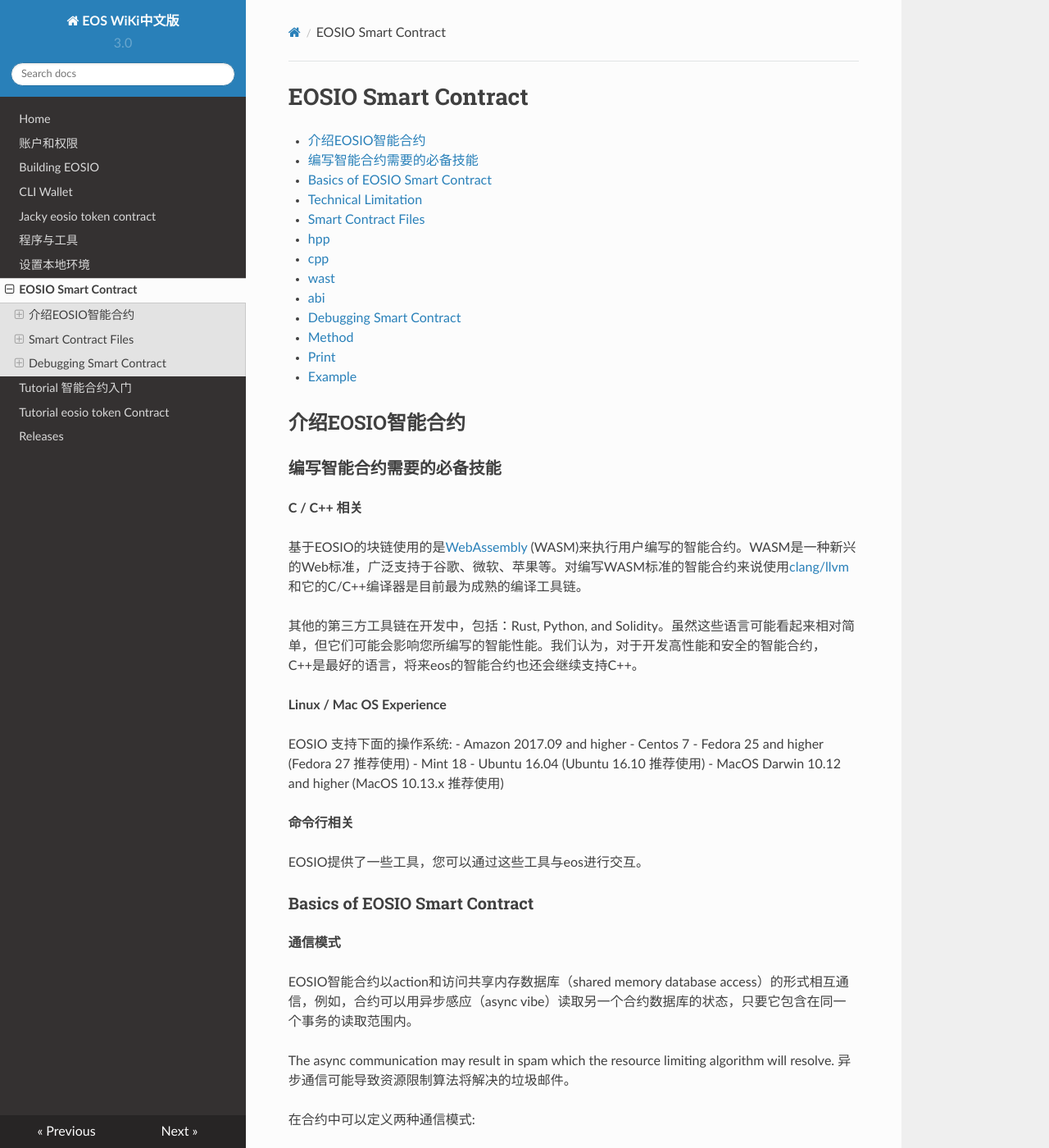
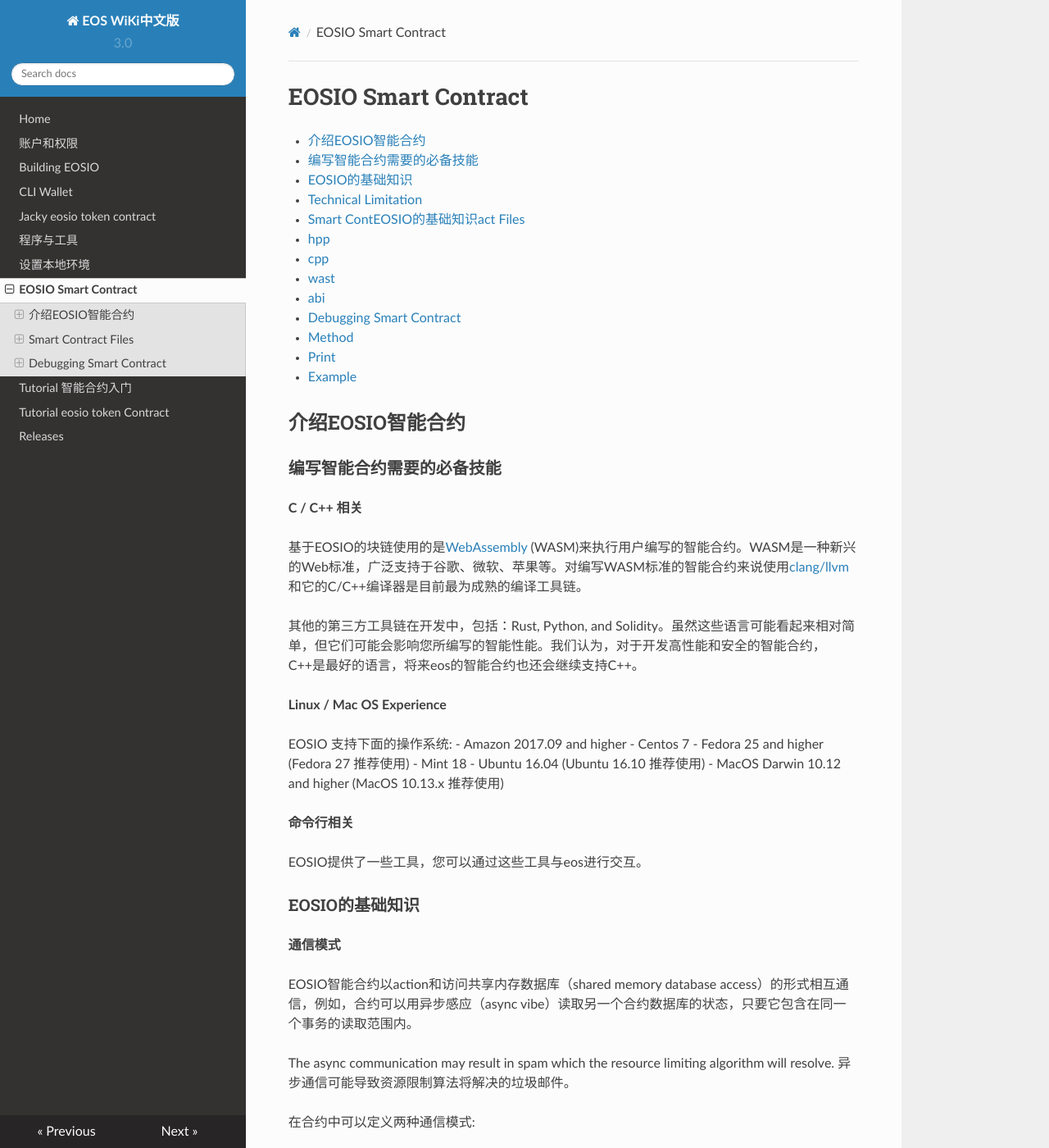
Before and after one commit to eostea/eos-wiki, an MkDocs documentation site: the page built from docs/Smart-Contract.md, in a window 1280 px wide and 1400 px high. Shown: the whole window at 82% size. Built offline with MkDocs 1.6.1, drawn with Linux system fonts in a browser that asks for light colours; nearby versions of some CDN libraries.

Commit message:
Update Smart-Contract.md

```diff
--- a/docs/Smart-Contract.md
+++ b/docs/Smart-Contract.md
@@ -4,9 +4,9 @@
 
 - [介绍EOSIO智能合约](#介绍EOSIO智能合约)
   * [编写智能合约需要的必备技能](#编写智能合约需要的必备技能)
-  * [Basics of EOSIO Smart Contract](#basics-of-eos-smart-contract)
+  * [EOSIO的基础知识](#EOSIO的基础知识)
   * [Technical Limitation](#technical-limitation)
-- [Smart Contract Files](#smart-contract-files)
+- [Smart ContEOSIO的基础知识act Files](#smart-contract-files)
   * [hpp](#hpp)
   * [cpp](#cpp)
   * [wast](#wast)
@@ -42,7 +42,7 @@ EOSIO 支持下面的操作系统:
 
 EOSIO提供了一些工具，您可以通过这些工具与eos进行交互。
 
-### Basics of EOSIO Smart Contract
+### EOSIO的基础知识
 
 **通信模式**
 
```
